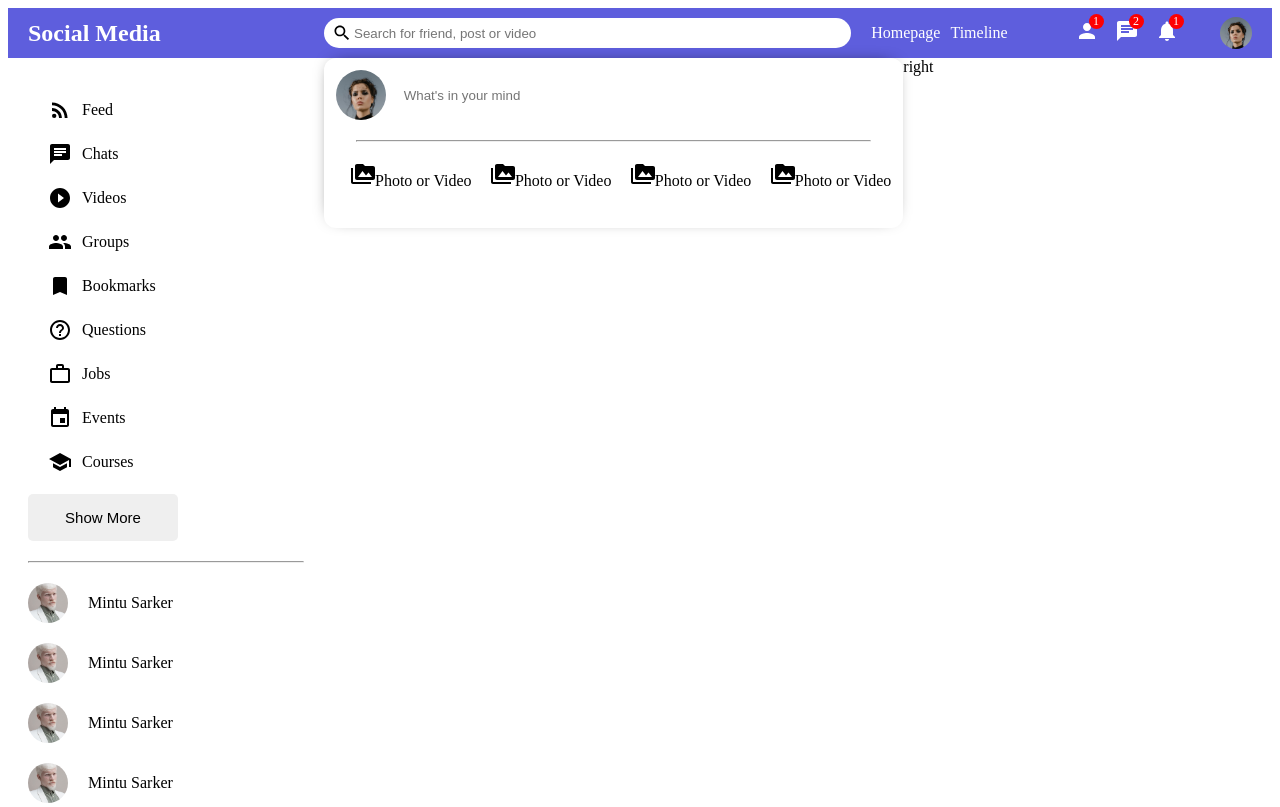
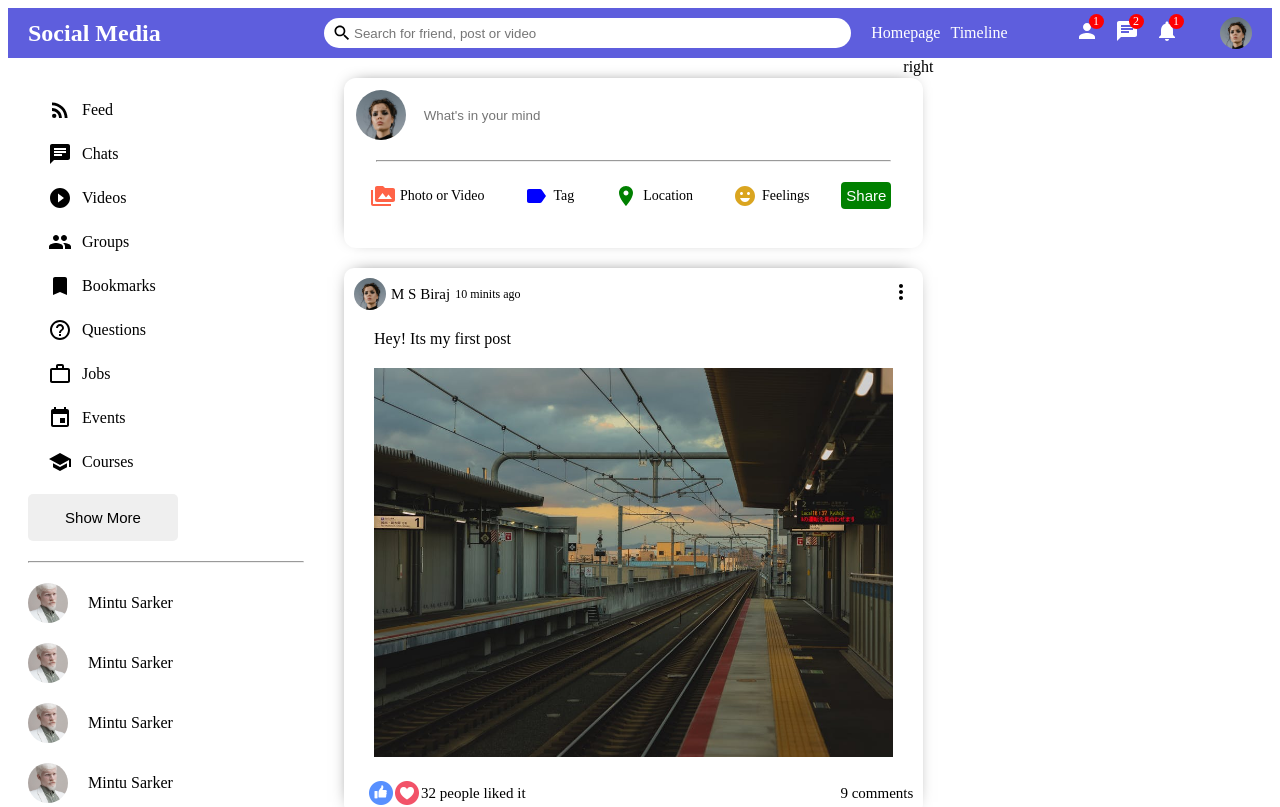
Before and after one commit to mintusarker/social-app, a React (Create React App) app: page / in a window 1280 px wide. Shown: the top 807 px of the page. Built offline with nearby package versions, Linux system fonts and the light colour scheme.

Commit message:
post section create

```diff
--- a/src/components/Feed/Feed.js
+++ b/src/components/Feed/Feed.js
@@ -1,4 +1,5 @@
 import React from 'react';
+import Post from '../post/Post';
 import Share from '../share/Share';
 import './Feed.css'
 
@@ -7,6 +8,11 @@ const Feed = () => {
         <div className='feed'>
             <div className="feedWarper">
                 <Share></Share>
+                <Post></Post>
+                <Post></Post>
+                <Post></Post>
+                <Post></Post>
+                <Post></Post>
             </div>
 
         </div>
--- /dev/null
+++ b/src/components/post/Post.css
@@ -0,0 +1,86 @@
+.post {
+    width: 100%;
+    border-radius: 10px;
+    -webkit-box-shadow: -1px -2px 18px -11px #000000;
+    box-shadow: -1px -2px 18px -11px #000000;
+    /* padding-top: 15px; */
+    margin: 20px;
+}
+
+.postWarper {
+    padding: 10px;
+}
+
+.postTop {
+    display: flex;
+    align-items: center;
+    justify-content: space-between;
+}
+
+.postTopLeft {
+    display: flex;
+    align-items: center;
+    gap: 5px;
+}
+
+.postProfileImg {
+    width: 32px;
+    height: 32px;
+    border-radius: 50%;
+    object-fit: cover;
+}
+
+.postUsername {
+    font-size: 15px;
+    font-weight: 500;
+}
+
+.postDate {
+    font-size: 12px;
+}
+
+.postTopRight{
+    cursor: pointer;
+}
+
+.postCenter {
+    margin: 20px;
+}
+
+.postImage {
+    margin-top: 20px;
+    width: 100%;
+    max-height: 500px;
+    object-fit: contain;
+}
+
+.postButtonLeft{
+    display: flex;
+    align-items: center;
+    gap: 2px;
+    margin-left: 15px;
+}
+
+.likeIcon{
+    width: 24px;
+    height: 24px;
+    cursor: pointer;
+}
+
+.postBottom {
+    display: flex;
+    align-items: center;
+    justify-content: space-between;
+}
+
+.likeCounter{
+    font-size: 15px;
+}
+
+.PostComment{
+    cursor: pointer;
+    font-size: 15px;
+    /* border-bottom: 1px dashed gray; */
+    cursor: pointer;
+
+}
--- /dev/null
+++ b/src/components/post/Post.js
@@ -0,0 +1,38 @@
+import { MoreVert } from '@material-ui/icons';
+import React from 'react';
+import './Post.css'
+
+const Post = () => {
+    return (
+        <div className='post'>
+            <div className='postWarper'>
+                <div className='postTop'>
+                    <div className="postTopLeft">
+                        <img className='postProfileImg' src="/assets/people/1.jpeg" alt="" />
+                        <span className="postUsername">M S Biraj</span>
+                        <span className="postDate"> 10 minits ago</span>
+                    </div>
+                    <div className="postTopRight">
+                        <MoreVert className='postIcon'></MoreVert>
+                    </div>
+                </div>
+                <div className='postCenter'>
+                    <span className="postText">Hey! Its my first post</span>
+                    <img className='postImage' src="/assets/post/11.jpeg" alt="" />
+                </div>
+                <div className='postBottom'>
+                    <div className="postButtonLeft">
+                        <img className='likeIcon' src="/assets/like.png" alt="" />
+                        <img className='likeIcon' src="/assets/heart.png" alt="" />
+                        <span className='likeCounter'>32 people liked it</span>
+                    </div>
+                    <div className="postButtonRight">
+                        <span className="PostComment">9 comments</span>
+                    </div>
+                </div>
+            </div>
+        </div>
+    );
+};
+
+export default Post;
--- a/src/components/share/Share.css
+++ b/src/components/share/Share.css
@@ -4,6 +4,8 @@
     border-radius: 12px;
     -webkit-box-shadow: -1px -2px 18px -11px #000000;
     box-shadow: -1px -2px 18px -11px #000000;
+    /* padding-top: 15px; */
+    margin: 20px;
 }
 
 .shareWarper {
@@ -32,12 +34,13 @@
 .shareInput:focus {
     outline: none;
 }
-/*
+
 .shareBottom {
     display: flex;
     align-items: center;
     justify-content: space-between;
-} */
+
+}
 
 .shareOptions {
     display: flex;
@@ -45,8 +48,36 @@
     justify-content: space-between;
     margin-left: 15px;
     cursor: pointer;
+    margin-right: 15px;
+    gap: 40px;
+}
+
+.shareOption{
+    display: flex;
+    align-items: center;
 }
 
 .shareHr {
     margin: 20px;
 }
+
+.shareIcon{
+   font-size: 20px;
+   margin-right: 5px;
+}
+
+.shareOptionText{
+    font-size: 14px;
+    font-weight: 500;
+}
+
+.shareButton{
+    font-size: 15px;
+    color: white;
+    font-weight: 500;
+    background-color: green;
+    border: none;
+    padding: 5px;
+    border-radius: 4px;
+    margin-right: 20px;
+}
--- a/src/components/share/Share.js
+++ b/src/components/share/Share.js
@@ -1,4 +1,4 @@
-import { PermMedia } from '@material-ui/icons';
+import { EmojiEmotions, Label, PermMedia, Room } from '@material-ui/icons';
 import React from 'react';
 import './Share.css'
 
@@ -14,22 +14,23 @@ const Share = () => {
                 <div className="shareBottom">
                     <div className="shareOptions">
                         <div className="shareOption">
-                            <PermMedia className='shareIcon'></PermMedia>
+                            <PermMedia htmlColor='tomato' className='shareIcon'></PermMedia>
                             <span className='shareOptionText'>Photo or Video</span>
                         </div>
                         <div className="shareOption">
-                            <PermMedia className='shareIcon'></PermMedia>
-                            <span className='shareOptionText'>Photo or Video</span>
+                            <Label htmlColor='blue' className='shareIcon'></Label>
+                            <span className='shareOptionText'>Tag</span>
                         </div>
                         <div className="shareOption">
-                            <PermMedia className='shareIcon'></PermMedia>
-                            <span className='shareOptionText'>Photo or Video</span>
+                            <Room htmlColor='green' className='shareIcon'></Room>
+                            <span className='shareOptionText'>Location</span>
                         </div>
                         <div className="shareOption">
-                            <PermMedia className='shareIcon'></PermMedia>
-                            <span className='shareOptionText'>Photo or Video</span>
+                            <EmojiEmotions htmlColor='goldenrod' className='shareIcon'></EmojiEmotions>
+                            <span className='shareOptionText'>Feelings</span>
                         </div>
                     </div>
+                    <button className='shareButton'>Share</button>
                 </div>
             </div>
         </div>
```
